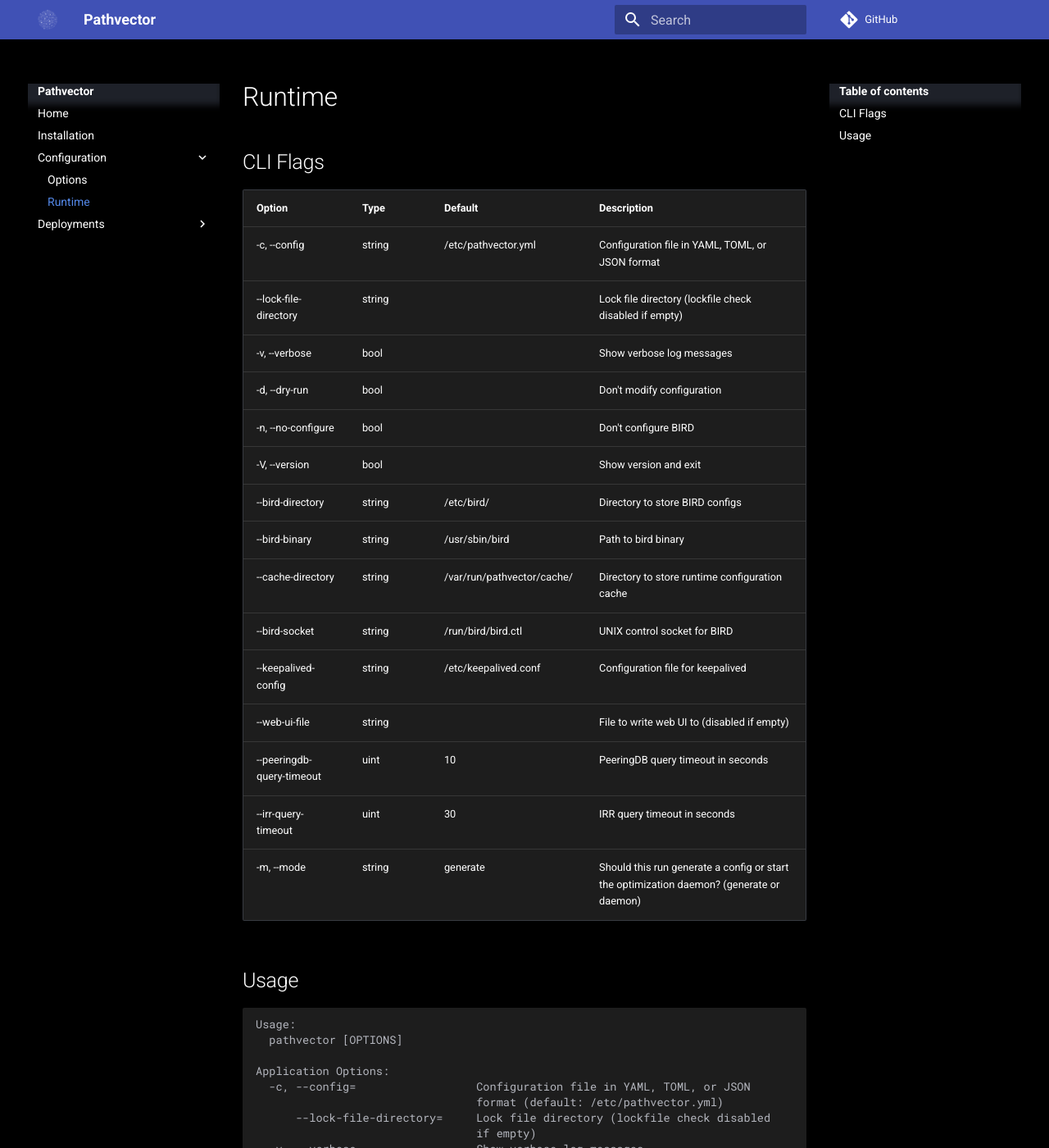
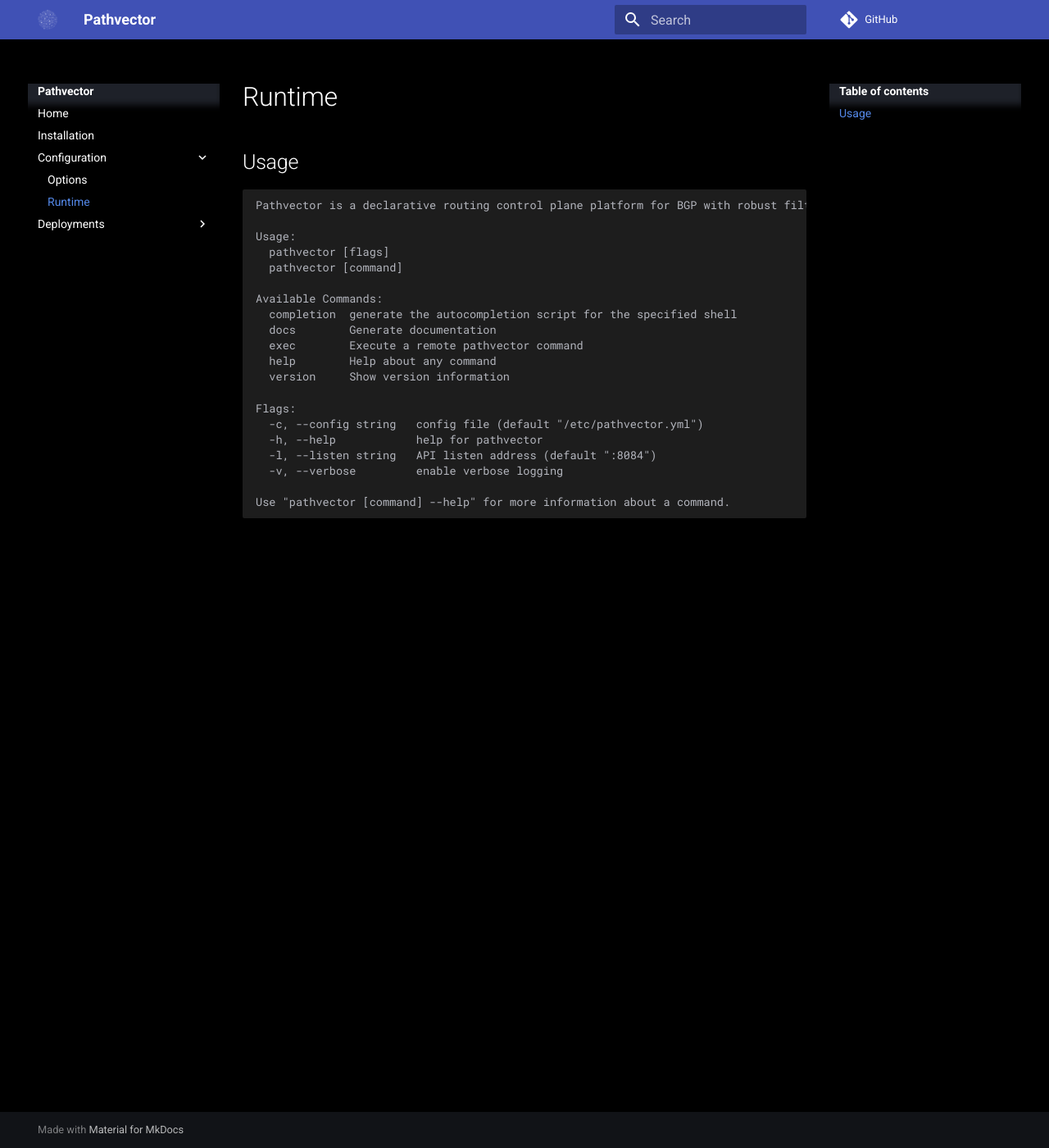
Before and after one commit to natesales/pathvector, an MkDocs documentation site: the page built from docs/configuration/runtime.md, in a window 1280 px wide and 1400 px high. Shown: the whole window at 82% size. Built offline with MkDocs 1.6.1 and Material for MkDocs 9.7.7, drawn with Linux system fonts in a browser that asks for light colours; comment, search, counter and statistics services are not loaded; some of the changed text lies outside the part shown.

Commit message:
add docs subcommand for autogeneration

````diff
--- a/docs/configuration/runtime.md
+++ b/docs/configuration/runtime.md
@@ -1,56 +1,25 @@
 # Runtime
-<!-- Code generated DO NOT EDIT -->
-## CLI Flags
-| Option | Type | Default | Description |
-|--------|------|---------|-------------|
-| -c,  --config | string | /etc/pathvector.yml | Configuration file in YAML, TOML, or JSON format |
-|  --lock-file-directory | string |  | Lock file directory (lockfile check disabled if empty) |
-| -v,  --verbose | bool |  | Show verbose log messages |
-| -d,  --dry-run | bool |  | Don't modify configuration |
-| -n,  --no-configure | bool |  | Don't configure BIRD |
-| -V,  --version | bool |  | Show version and exit |
-|  --bird-directory | string | /etc/bird/ | Directory to store BIRD configs |
-|  --bird-binary | string | /usr/sbin/bird | Path to bird binary |
-|  --cache-directory | string | /var/run/pathvector/cache/ | Directory to store runtime configuration cache |
-|  --bird-socket | string | /run/bird/bird.ctl | UNIX control socket for BIRD |
-|  --keepalived-config | string | /etc/keepalived.conf | Configuration file for keepalived |
-|  --web-ui-file | string |  | File to write web UI to (disabled if empty) |
-|  --peeringdb-query-timeout | uint | 10 | PeeringDB query timeout in seconds |
-|  --irr-query-timeout | uint | 30 | IRR query timeout in seconds |
-| -m,  --mode | string | generate | Should this run generate a config or start the optimization daemon? (generate or daemon) |
 
 ## Usage
 ```
+Pathvector is a declarative routing control plane platform for BGP with robust filtering and route optimization.
+
 Usage:
-  pathvector [OPTIONS]
+  pathvector [flags]
+  pathvector [command]
 
-Application Options:
-  -c, --config=                  Configuration file in YAML, TOML, or JSON
-                                 format (default: /etc/pathvector.yml)
-      --lock-file-directory=     Lock file directory (lockfile check disabled
-                                 if empty)
-  -v, --verbose                  Show verbose log messages
-  -d, --dry-run                  Don't modify configuration
-  -n, --no-configure             Don't configure BIRD
-  -V, --version                  Show version and exit
-      --bird-directory=          Directory to store BIRD configs (default:
-                                 /etc/bird/)
-      --bird-binary=             Path to bird binary (default: /usr/sbin/bird)
-      --cache-directory=         Directory to store runtime configuration cache
-                                 (default: /var/run/pathvector/cache/)
-      --bird-socket=             UNIX control socket for BIRD (default:
-                                 /run/bird/bird.ctl)
-      --keepalived-config=       Configuration file for keepalived (default:
-                                 /etc/keepalived.conf)
-      --web-ui-file=             File to write web UI to (disabled if empty)
-      --peeringdb-query-timeout= PeeringDB query timeout in seconds (default:
-                                 10)
-      --irr-query-timeout=       IRR query timeout in seconds (default: 30)
-  -m, --mode=                    Should this run generate a config or start the
-                                 optimization daemon? (generate or daemon)
-                                 (default: generate)
+Available Commands:
+  completion  generate the autocompletion script for the specified shell
+  docs        Generate documentation
+  exec        Execute a remote pathvector command
+  help        Help about any command
+  version     Show version information
 
-Help Options:
-  -h, --help                     Show this help message
+Flags:
+  -c, --config string   config file (default "/etc/pathvector.yml")
+  -h, --help            help for pathvector
+  -l, --listen string   API listen address (default ":8084")
+  -v, --verbose         enable verbose logging
 
+Use "pathvector [command] --help" for more information about a command.
 ```
````
Also changed, not shown: docs/configuration/options.md (+75 -70 lines), 3 other files.
